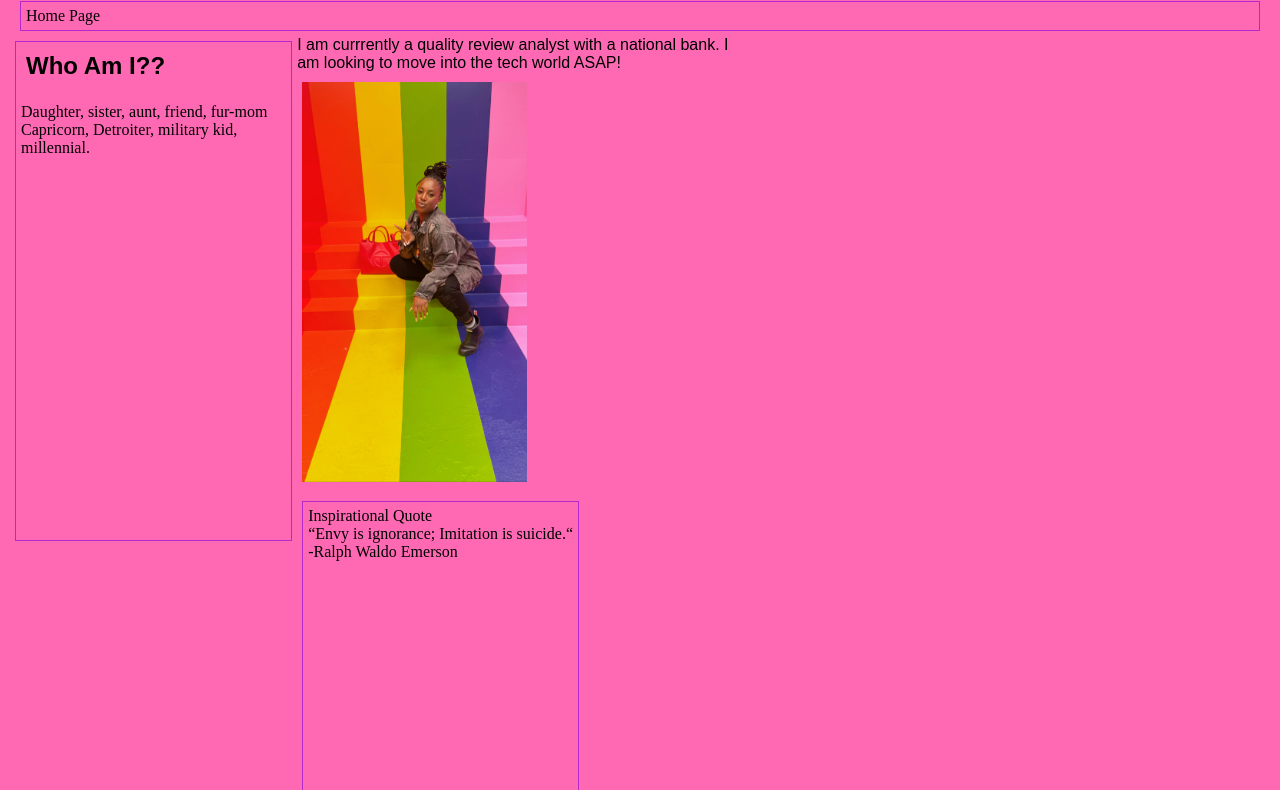
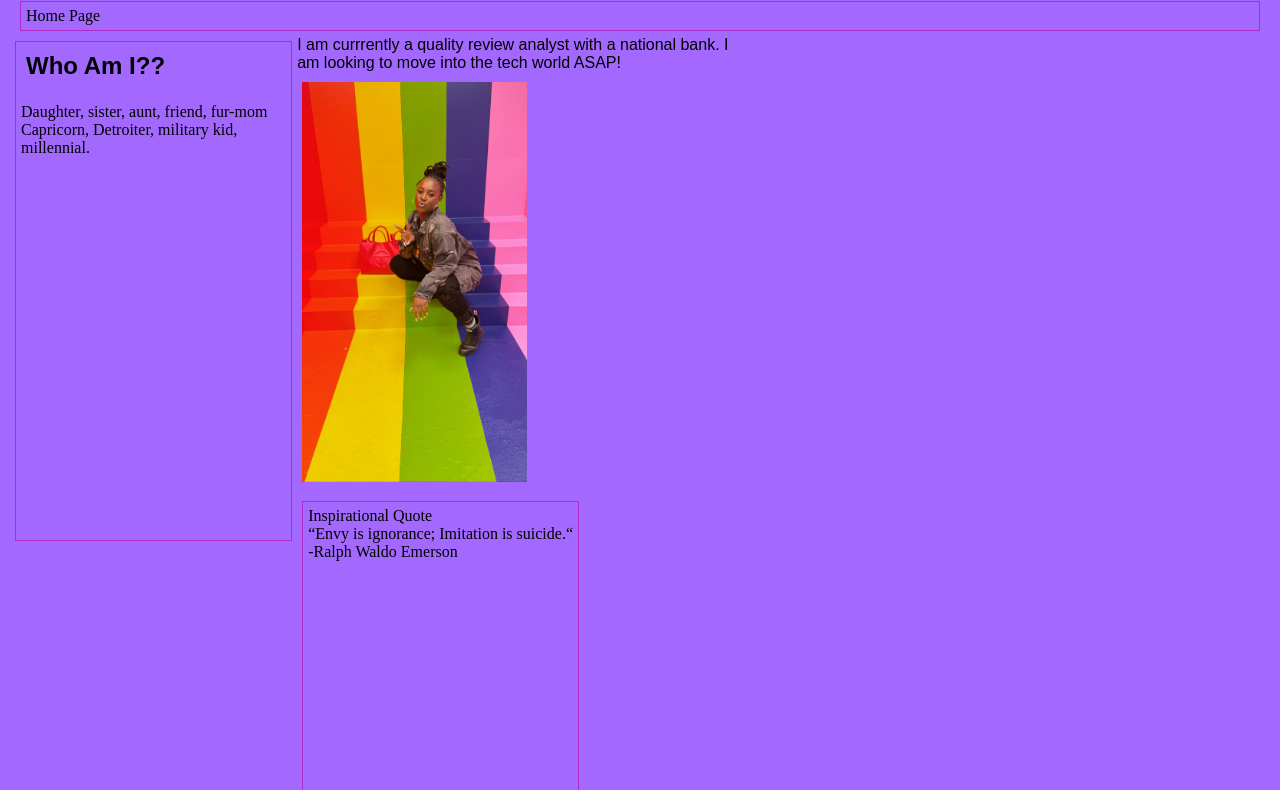
Before and after one commit to kelly1na/p3a1, a website built with Vite: page index.html in a window 1280 px wide. Shown: the part 73-863 px from the top of the page. Built offline with nearby package versions, Linux system fonts and the light colour scheme.

Commit message:
bkgrnd color change

```diff
--- a/style.css
+++ b/style.css
@@ -9,7 +9,7 @@ div {
 }
 
 body {
-  background: hotpink;
+  background: rgb(163, 105, 255);
 }
 
 div.column {
```
